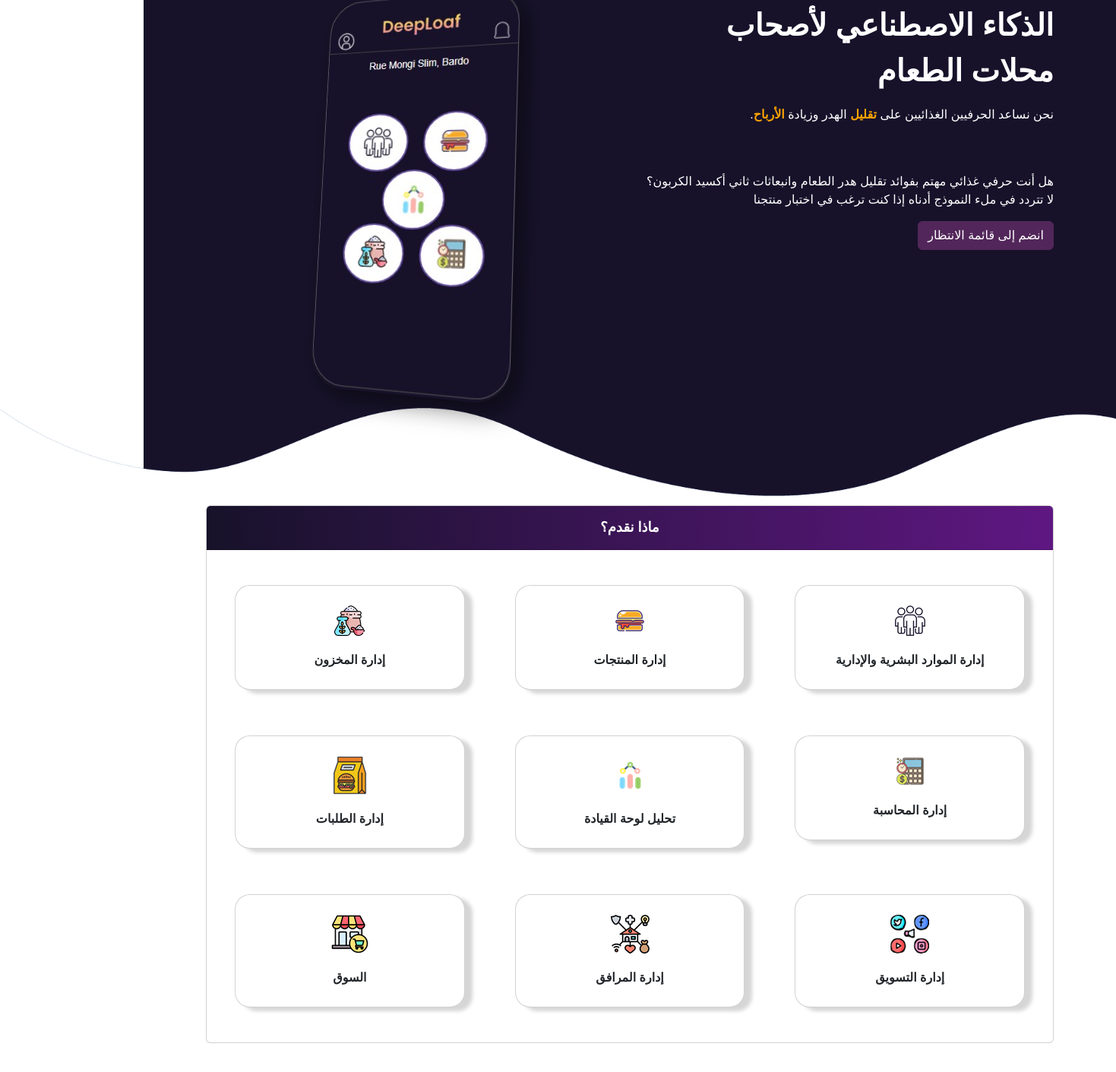
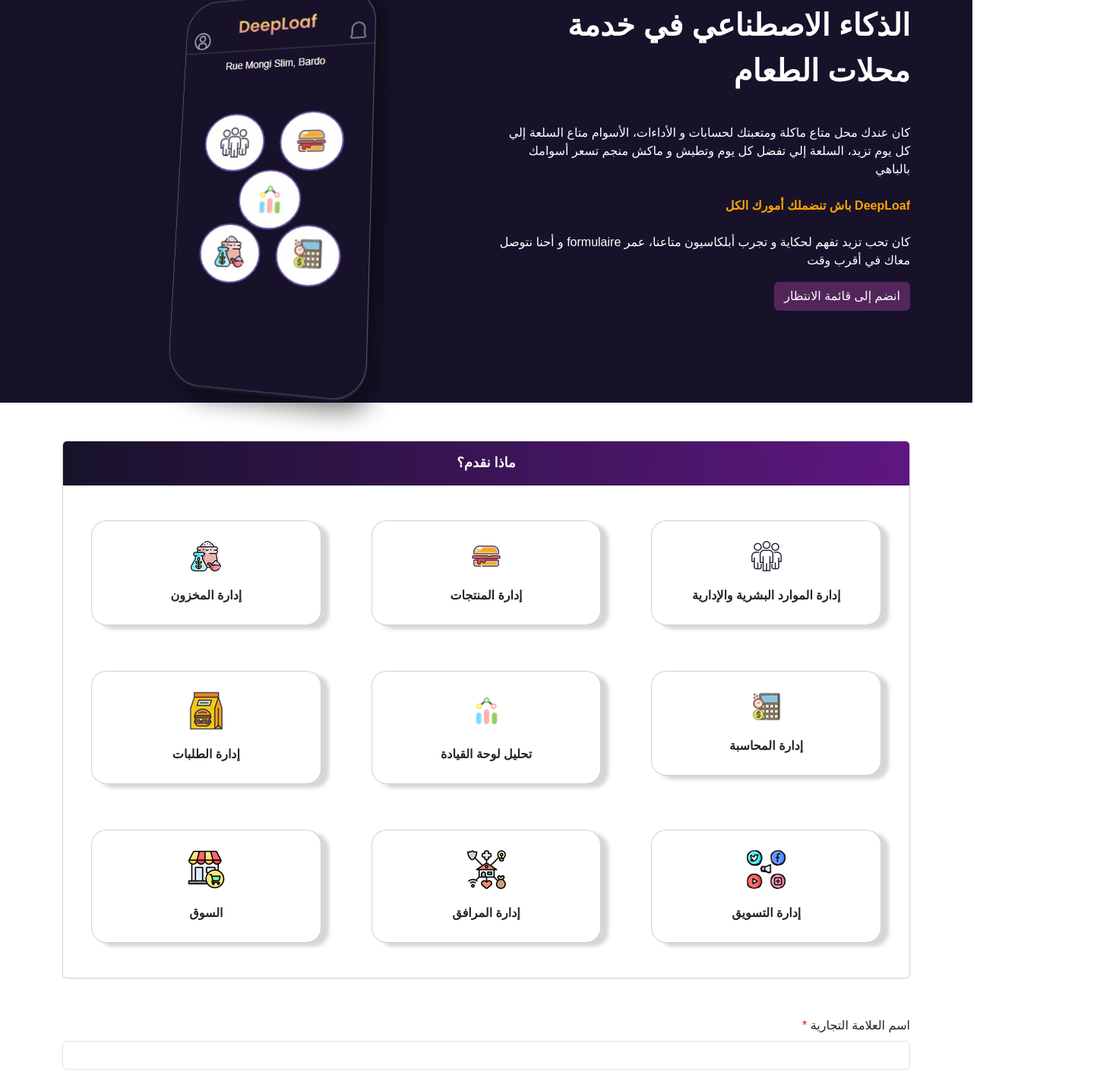
Before and after one commit to Ashrf90/deeploaf, a website with bundled scripts: page index_ar.html in a window 1280 px wide. Shown: the part 151-1562 px from the top of the page at 76% size, 1469 px wide, since content can reach past the window. Built offline with nearby package versions, Linux system fonts and the light colour scheme.

Commit message:
index-ar updated

```diff
--- a/index_ar.html
+++ b/index_ar.html
@@ -63,13 +63,15 @@
       <div class="row">
         <div class="col-md-6 first">
           <div class="contenu">
-            <p class="title"> الذكاء الاصطناعي لأصحاب محلات الطعام  </p>
-            <p>
-              نحن نساعد الحرفيين الغذائيين على <strong>تقليل</strong> الهدر وزيادة <strong>الأرباح</strong>.
+            <p class="title"> الذكاء الاصطناعي في خدمة محلات الطعام  </p>
+            <br>
+            <p>كان عندك محل متاع ماكلة ومتعبتك لحسابات و الأداءات، الأسوام متاع السلعة إلي كل يوم تزيد، السلعة إلي تفضل كل يوم وتطيش
+              و ماكش منجم تسعر أسوامك بالباهي
+              <br> <br>
+              <strong>DeepLoaf باش تنضملك أمورك الكل </strong>
+              <br><br>
+              كان تحب تزيد تفهم لحكاية و تجرب أبلكاسيون متاعنا، عمر formulaire و أحنا نتوصل معاك في أقرب وقت
             </p>
-            <br><br>
-            <p>هل أنت حرفي غذائي مهتم بفوائد تقليل هدر الطعام وانبعاثات ثاني أكسيد الكربون؟<br>
-              لا تتردد في ملء النموذج أدناه إذا كنت ترغب في اختبار منتجنا </p>
             <a href="#customer-data" class="btn btn-primary">انضم إلى قائمة الانتظار</a>
           </div>
         </div>
@@ -78,7 +80,6 @@
         </div>
       </div>
     </div>
-    <img src="assets/images/wave1.png" alt="banner_image3" class="bottom-img">
   </section>
 
   <!----------------------- services SECTION    --------------------->
--- a/style.css
+++ b/style.css
@@ -140,7 +140,8 @@
   }
 
 #services {
-    margin-bottom: 50px; /* Adjust the value as needed */
+
+    margin: 50px; /* Adjust the value as needed */
   }
 
 #customer-data {
```
Also changed, not shown: index.html (+2 -2 lines), index_fr.html (added).
